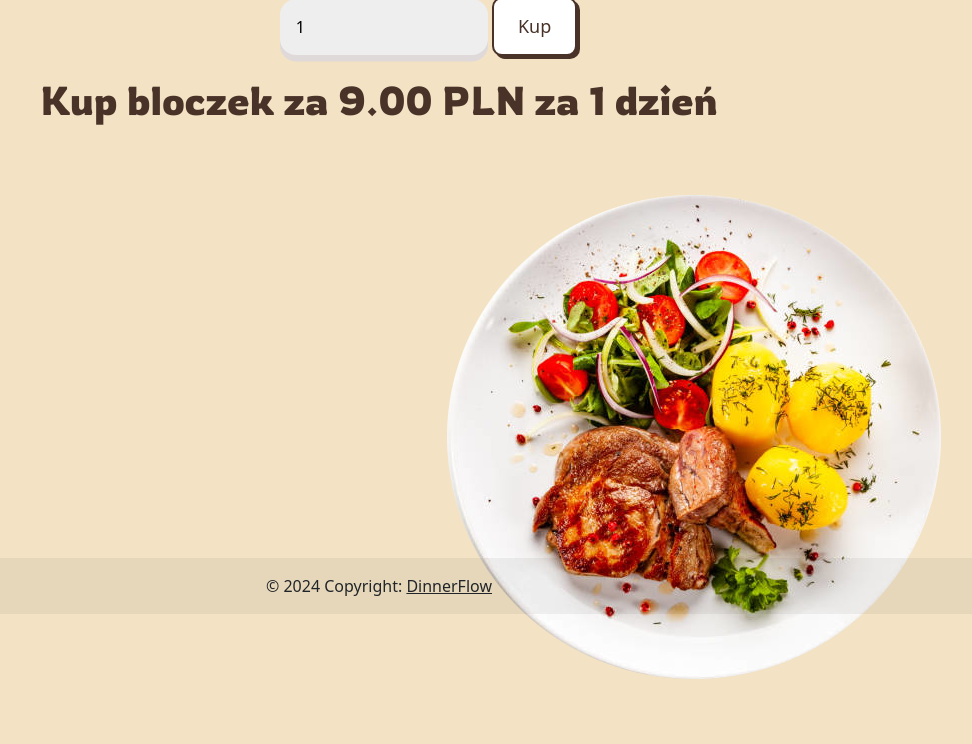
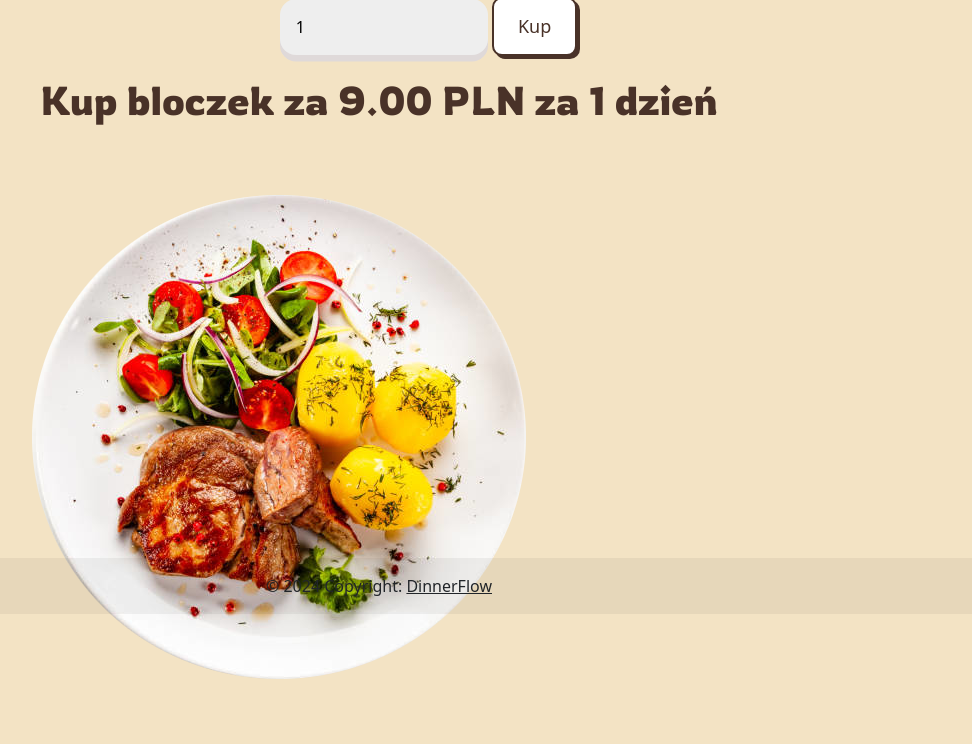
Before and after one commit to v1cttorr/hackathon-zst-2024, a Django app: page / in a window 1280 px wide. Shown: the part 186-930 px from the top of the page, without its empty margins (261-1233 px from the left). Run offline with Django 5.2, Linux system fonts and the light colour scheme; some libraries are stand-ins or nearby versions.

Commit message:
more style

```diff
--- a/dinnerflow/base/static/style.css
+++ b/dinnerflow/base/static/style.css
@@ -95,8 +95,8 @@ button:active {
     outline-color: #065535;
 }
 .plate_img {
-    position: relative;
-    float: right;
+    position: absolute;
+    right: 34%;
 }
 table, tr, thead, th {
     background-color: #D0B98E !important;
@@ -125,3 +125,6 @@ table, tr, thead, th {
     margin-left: 0;
     font-size: 40px;
 }
+.stripe-button {
+    background-color: #065535 !important;
+}
--- a/dinnerflow/templates/payment/buy.html
+++ b/dinnerflow/templates/payment/buy.html
@@ -6,7 +6,7 @@
         {% csrf_token %}
         <script src="https://checkout.stripe.com/checkout.js" class="stripe-button" id="script" async
             data-key='{{key}}'
-            data-description='Payment Gateway'
+            data-description='Płatność'
             data-amount=''
             data-locale='auto'
             data-currency='PLN'>
```
